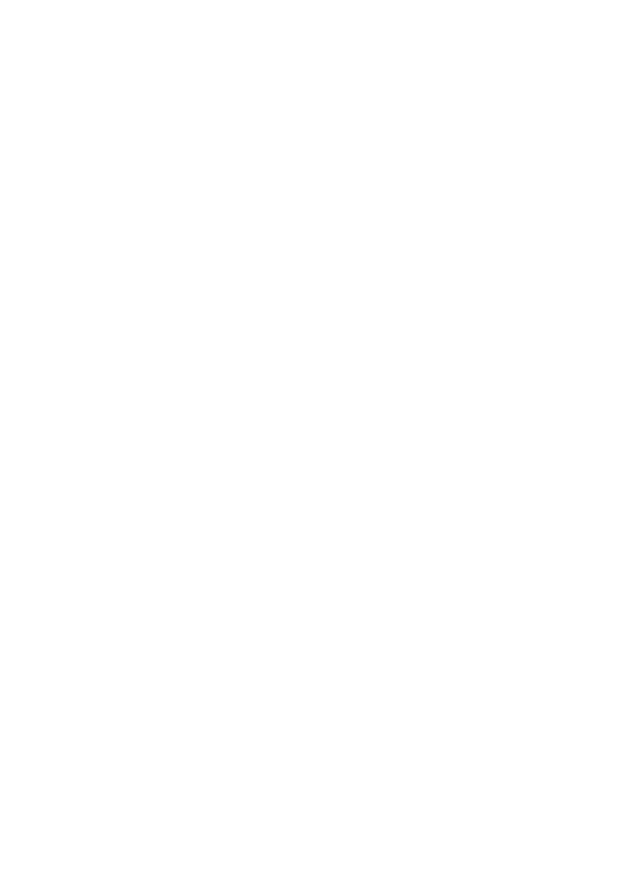
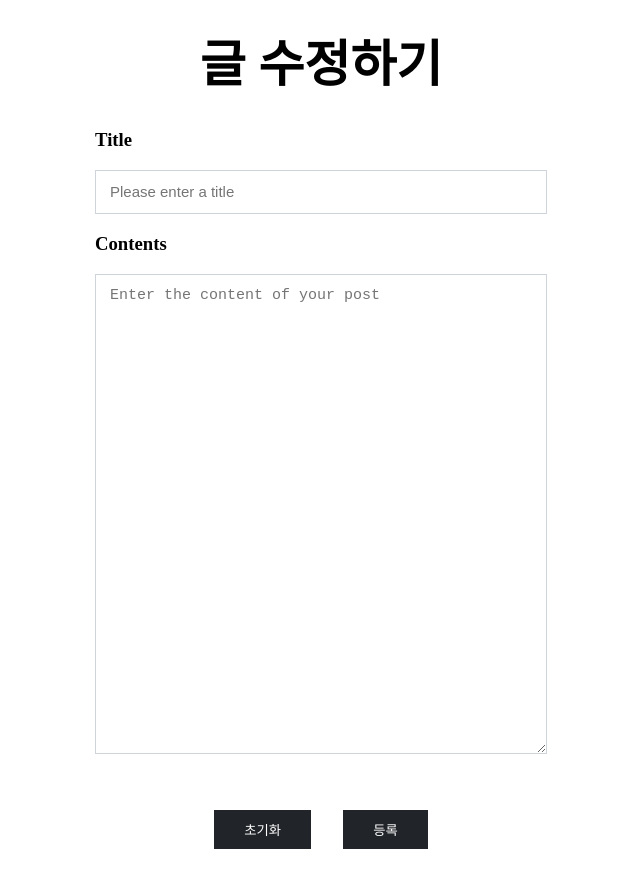
Before and after one commit to citron03/beb-03-blockchainer, a React (Create React App) app in the folder client/: page /modify/1 in a window 1280 px wide. Shown: the part 140-1028 px from the top of the page, without its empty margins (319-959 px from the left). Before the commit the page ends 800 px from the top, so only its background shows below. Built offline with nearby package versions, Linux system fonts and the light colour scheme.

Commit message:
수정, 삭제 버튼 / 댓글 관련 기능

```diff
--- a/client/src/App.jsx
+++ b/client/src/App.jsx
@@ -9,6 +9,7 @@
 import Nav from "./components/Nav.jsx";
 import GlobalStyle from './GlobalStyle';
 import Write from './pages/Write';
+import Modify from './pages/Modify';
 
 function App() {
 
@@ -38,6 +39,9 @@
           <Route path="/write">
             <Write />
           </Route>
+          <Route path="/modify/:post_id">
+            <Modify />
+          </Route>
         </Switch>
     </Router>
   );
--- a/client/src/components/content/ContentMain.jsx
+++ b/client/src/components/content/ContentMain.jsx
@@ -20,6 +20,7 @@
     padding: 0.5rem;
     overflow: hidden;
     animation: ${move} 1.5s;
+    width: 100%;
 `;
 
 const Button = styled.button`
--- /dev/null
+++ b/client/src/components/modify/ModifyForm.jsx
@@ -0,0 +1,121 @@
+import styled from "styled-components";
+import { useState } from 'react';
+import axios from 'axios';
+
+const ModifyContainer = styled.div`
+    margin-top: 100px;
+    display: flex;
+    justify-content: center;
+`;
+
+const Title = styled.h1`
+  font-size: 50px;
+  color: var(--color-black);
+  text-align: center;
+`;
+
+const FormDiv = styled.div`
+  box-shadow: 0 0 30px rgba(var(--color-black-rgb), 0.1);
+  padding: 30px;
+  background: white;
+  width: 40%;
+  margin-bottom: 3rem;
+`;
+
+const Input = styled.input`
+  display: block;
+  width: 100%;
+  font-weight: 400;
+  line-height: 1.5;
+  color: #212529;
+  background-color: #fff;
+  background-clip: padding-box;
+  border: 1px solid #ced4da;
+  appearance: none;
+  padding: 10px 14px;
+  border-radius: 0;
+  box-shadow: none;
+  font-size: 15px;
+`;
+
+const TextArea = styled.textarea`
+    display: block;
+    width: 100%;
+    height: 60vh;
+    font-weight: 400;
+    line-height: 1.5;
+    color: #212529;
+    background-color: #fff;
+    background-clip: padding-box;
+    border: 1px solid #ced4da;
+    appearance: none;
+    padding: 10px 14px;
+    border-radius: 0;
+    box-shadow: none;
+    font-size: 15px;
+`
+
+const ButtonDiv = styled.div`
+  display: flex;
+  width: 100%;
+  justify-content: center;
+  margin-top: 2.5rem;
+`;
+
+const Button = styled.button`
+  background: #212529;
+  border: 0;
+  padding: 10px 30px;
+  color: #fff;
+  transition: 0.4s;
+  cursor: pointer;
+  margin: 1rem;
+`;
+
+const ModifyForm = ({data}) => {
+
+    const [title, setTitle] = useState(data.title || "");
+    const [content, setContent] = useState(data.content || "");
+
+    // useEffect(() => {
+    //     console.log(JSON.stringify(content));
+    // }, [content]);
+
+    const handleReset = () => {
+        setContent("");
+        setTitle("");
+    }
+
+    const handleUpdate = () => {
+        const url = "http://localhost:4000/update";
+        const payload = {
+            id: data.id,
+            title, content
+        }
+        console.log(payload);
+        // axios.post(url, payload). then(el => {
+        //     console.log(el);
+        // })
+    }
+
+    return (
+    <ModifyContainer>
+        <FormDiv>
+            <Title>글 수정하기</Title>
+            <h3>Title</h3>
+            <Input placeholder="Please enter a title" value={title} onChange={e => setTitle(e.target.value)}/>
+            <h3>Contents</h3>
+            <TextArea
+                placeholder="Enter the content of your post"
+                value={content}
+                onChange={e => setContent(e.target.value)}
+            />
+            <ButtonDiv>
+                <Button type="button" onClick={handleReset}>초기화</Button>
+                <Button type="button" onClick={handleUpdate}>등록</Button>
+            </ButtonDiv>
+        </FormDiv>
+    </ModifyContainer>);
+}
+
+export default ModifyForm;
--- a/client/src/components/postDetail/Comment.jsx
+++ b/client/src/components/postDetail/Comment.jsx
@@ -1,6 +1,7 @@
 import styled from "styled-components";
 import { useState } from "react";
 import WriteComment from "./WriteComment";
+import axios from 'axios';
 
 const CommentContainer = styled.div`
     padding: 1rem;
@@ -26,6 +27,17 @@
     const [content, setContent] = useState(data.content);
     const [update, setUpdate] = useState(false);
 
+    const handleDeleteComment = () => {
+        const url = "http://localhost:4000/commentdelete";
+        const payload = {
+            id: data.comment_id
+        }
+        console.log(payload);
+        // axios.delete(url, payload). then(el => {
+        //     console.log(el);
+        // })
+    }
+
     return (
     <>
     {update ?
@@ -33,9 +45,9 @@
         :
         <CommentContainer>
             <CommentSpan>작성자 : {data.writer}</CommentSpan>
-            <CommentSpan>댓글 수정 날짜 : {data.updated_at}</CommentSpan>
+            <CommentSpan>마지막 댓글 수정 날짜 : {data.updated_at}</CommentSpan>
             <CommentButton onClick={() => setUpdate(true)}>수정</CommentButton>
-            <CommentButton>삭제</CommentButton>
+            <CommentButton onClick={handleDeleteComment}>삭제</CommentButton>
             <p>{data.content}</p>
         </CommentContainer>
     }
--- a/client/src/components/postDetail/Comments.jsx
+++ b/client/src/components/postDetail/Comments.jsx
@@ -4,8 +4,11 @@
 
 const CommentsContainer = styled.div`
     padding: 1rem;
-    border-top: 0.1rem solid #95afc0;
-    margin-top: 2rem;
+    margin-top: 1rem;
+    width: 100%;
+    display: flex;
+    flex-direction: column;
+    align-items: center;
 `;
 
 const Comments = ({post_id}) => {
--- a/client/src/components/postDetail/Post.jsx
+++ b/client/src/components/postDetail/Post.jsx
@@ -1,7 +1,9 @@
 import styled, { keyframes } from "styled-components";
 import image from './../../assets/images/easter-tree-g1f28a53d6_1280.jpg';
 import Comments from "./Comments";
+import WriteComment from "./WriteComment";
 import axios from 'axios';
+import { useHistory } from "react-router-dom";
 
 const PostContainer = styled.div`
     display: flex;
@@ -65,19 +67,31 @@
     justify-content: space-around;
 `
 
-const handleDeletePost = (post_id) => {
+const handleDeletePost = (post_id, history) => {
     const url = "http://localhost:4000/delete";
     const payload = {
         // writer,
         id: post_id
     }
     console.log(payload);
-    // axios.post(url, payload). then(el => {
+    // axios.delete(url, payload). then(el => {
     //     console.log(el);
     // })
+    history.goBack();
 }
 
+const AllCommentsSection = styled.section`
+    display: flex;
+    flex-direction: column;
+    align-items: center;
+    width: 100%;
+    border-top: 0.1rem solid #95afc0;
+    margin-top: 2rem;
+    margin-bottom: 3rem;
+`;
+
 const Post = ({data}) => {
+    const history = useHistory();
     return (
     <>
         <PostContainer>
@@ -86,14 +100,17 @@
             <PostHeader>
                 <p>작성자 : {data.writer}</p>
                 <ButtonDiv>
-                    <Button onClick={() => handleDeletePost(data.post_id)}>삭제</Button>
-                    <Button>수정</Button>
+                    <Button onClick={() => handleDeletePost(data.post_id, history)}>삭제</Button>
+                    <Button onClick={() => history.push(`/modify/${data.post_id}`)}>수정</Button>
                 </ButtonDiv>
             </PostHeader>
             <Image src={image} alt="https://pixabay.com/ko/photos/%eb%b6%80%ed%99%9c%ec%a0%88-%eb%82%98%eb%ac%b4-%eb%b6%80%ed%99%9c%ec%a0%88-7106933/" />
             <p>내용 : {data.content}</p>
         </PostContainer>
-        <Comments post_id={data.post_id}/>
+        <AllCommentsSection>
+            <Comments post_id={data.post_id}/>
+            <WriteComment post_id={data.post_id}/>
+        </AllCommentsSection>
     </>
     );
 }
--- a/client/src/components/postDetail/WriteComment.jsx
+++ b/client/src/components/postDetail/WriteComment.jsx
@@ -3,7 +3,9 @@
 import { useState } from "react";
 
 const WriteCommentConatiner = styled.div`
-
+    width: 40%;
+    height: 3rem;
+    display: flex;
 `
 
 const Input = styled.input`
@@ -25,13 +27,14 @@
 const CommentButton = styled.button`
     background-color: #f5f6fa;
     border-color: #f5f6fa;
+    width: 3rem;
     font-size: 0.8rem;
     padding: 0.5rem;
-    margin: 0.3rem;
+    margin: 0.3rem 0.3rem 0.3rem 1.5rem;
     border-radius: 2rem;
 `;
 
-const WriteComment = (content = "", setUpdate = null, post_id, comment_id = null) => {
+const WriteComment = ( {content = "", setUpdate = null, post_id, comment_id = null} ) => {
 
     const [newContent, setNewContent] = useState(content);
 
@@ -41,18 +44,20 @@
 
         if(setUpdate){
             // 업데이트
+            url += "commentupdate";
             const payload = {
                 post_id,
                 content : newContent,
                 comment_id
             }
             console.log(payload);
-            // axios.post(url, payload). then(el => {
+            // axios.put(url, payload). then(el => {
             //     console.log(el);
             // })
             setUpdate(false);
         } else {
             // 새 등록
+            url += "commentposting";
             const payload = {
                 post_id,
                 content : newContent
@@ -61,16 +66,17 @@
             // axios.post(url, payload). then(el => {
             //     console.log(el);
             // })
+            setNewContent("");
         }
     }
 
     return (
     <WriteCommentConatiner>
-        <CommentButton onClick={handleCommentPost}>등록</CommentButton>
         <Input placeholder="Please enter your comment"
             value={newContent}
             onChange={(e) => setNewContent(e.target.value)}
         />
+        <CommentButton onClick={handleCommentPost}>등록</CommentButton>
     </WriteCommentConatiner>)
 }
 
--- /dev/null
+++ b/client/src/pages/Modify.jsx
@@ -0,0 +1,26 @@
+import { useParams } from "react-router-dom";
+import axios from "axios";
+import ModifyForm from "../components/modify/ModifyForm";
+import { useState, useEffect } from "react";
+
+const Modify = () => {
+
+    const postId = useParams().post_id;
+    const [contentData, setContentData] = useState({});
+    console.log(postId);
+
+    useEffect(() => {
+        // 해당 포스트의 데이터를 받아온다.
+        if(postId){
+            const url = `http://localhost:4000/content/${postId}`;
+            // axios.get(url). then(el => {
+            //     console.log(el);
+            //     setContentData(el);
+            // })
+        }
+    }, [postId])
+
+    return (<ModifyForm data={contentData}/>);
+}
+
+export default Modify;
```
